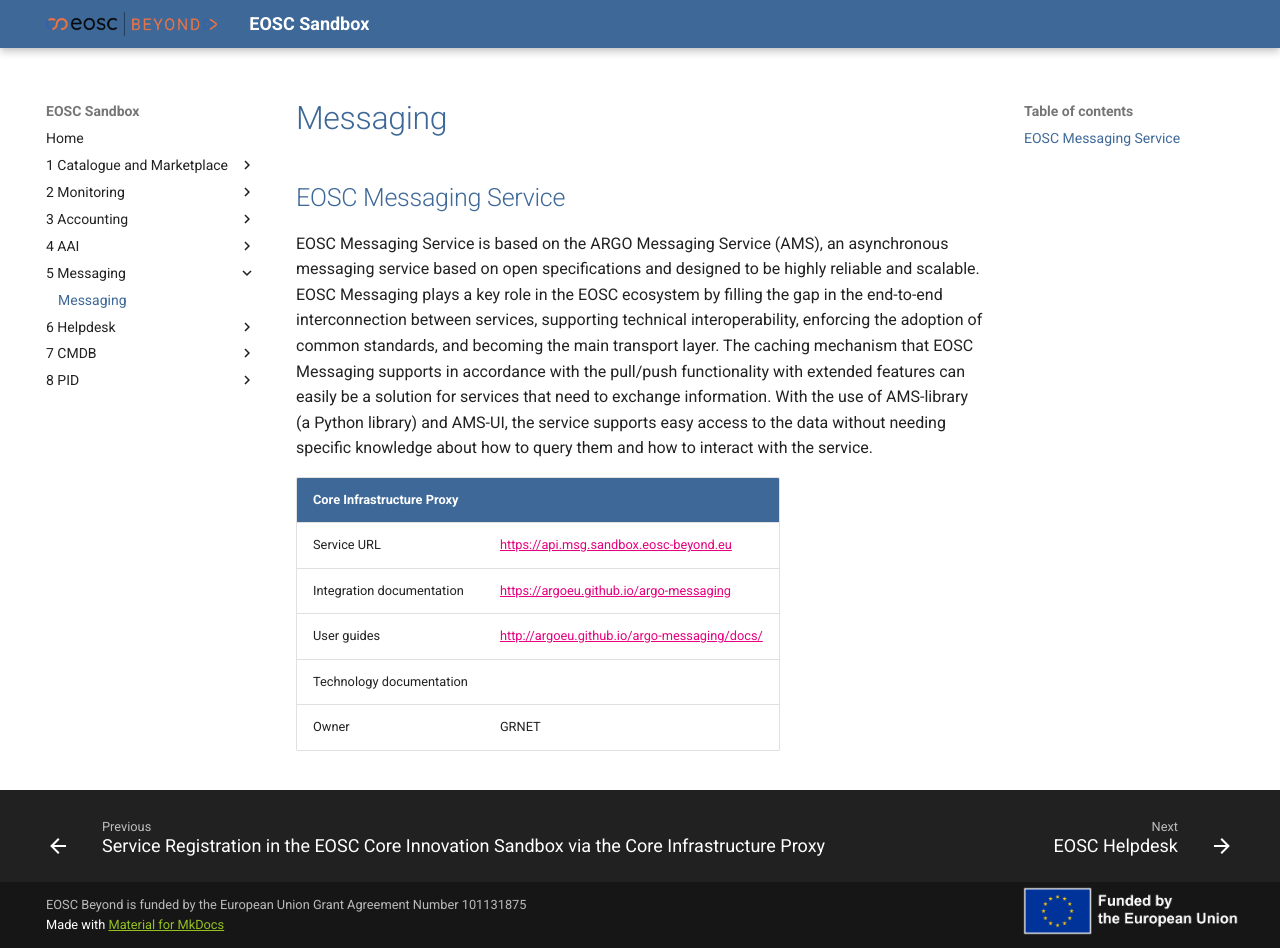
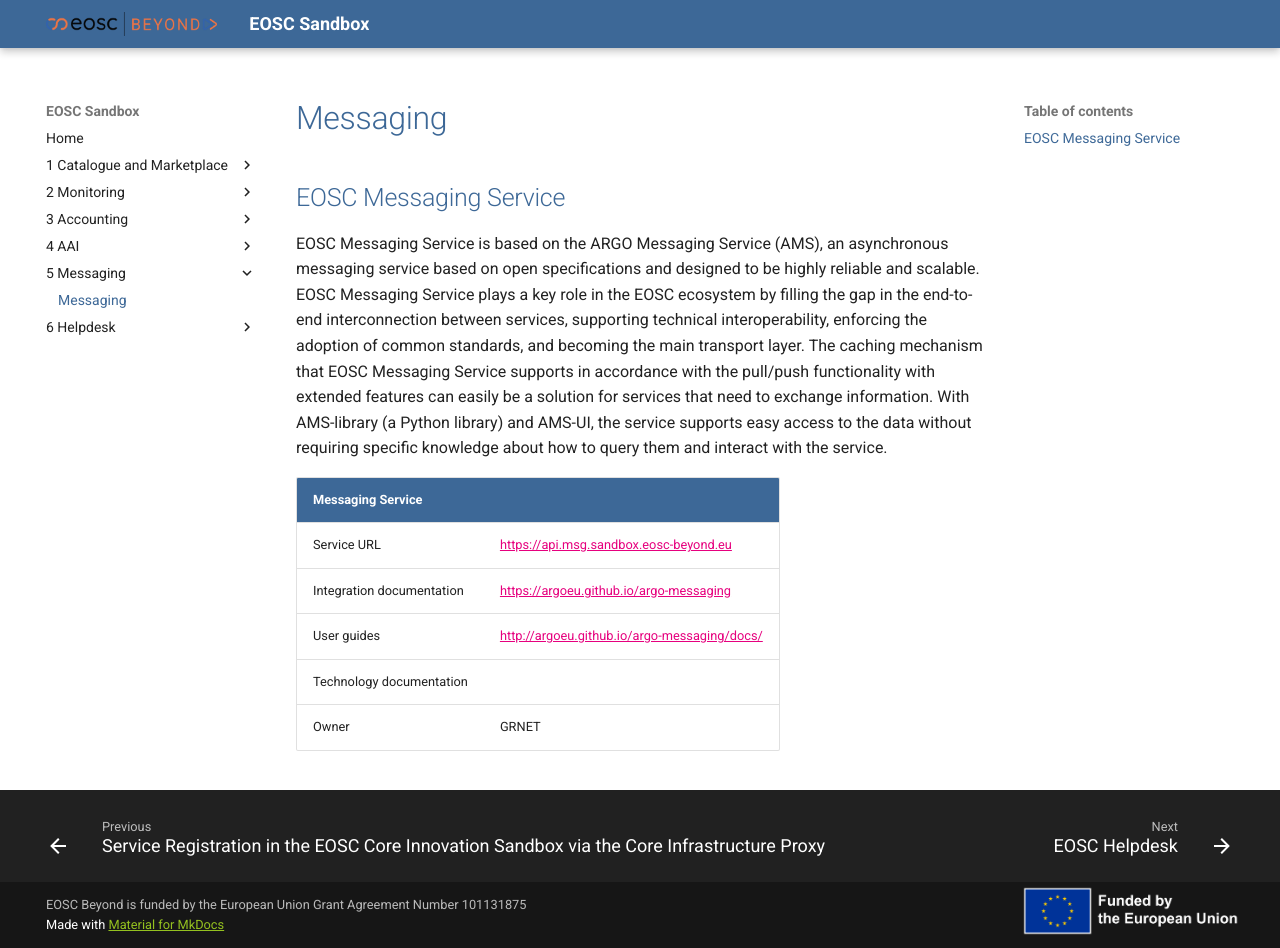
Before and after one commit to eosc-beyond-sandbox/eosc-sandbox, an MkDocs documentation site: the page built from resources/5 Messaging/Messaging.md, in a window 1280 px wide and 948 px high. Built offline with MkDocs 1.6.1 and Material for MkDocs 9.7.7, drawn with Linux system fonts in a browser that asks for light colours.

Commit message:
Minor update

```diff
--- a/resources/5 Messaging/Messaging.md
+++ b/resources/5 Messaging/Messaging.md
@@ -2,9 +2,9 @@
 
 ## EOSC Messaging Service
 
-EOSC Messaging Service is based on the ARGO Messaging Service (AMS), an asynchronous messaging service based on open specifications and designed to be highly reliable and scalable. EOSC Messaging plays a key role in the EOSC ecosystem by filling the gap in the end-to-end interconnection between services, supporting technical interoperability, enforcing the adoption of common standards, and becoming the main transport layer. The caching mechanism that EOSC Messaging supports in accordance with the pull/push functionality with extended features can easily be a solution for services that need to exchange information. With the use of AMS-library (a Python library) and AMS-UI, the service supports easy access to the data without needing specific knowledge about how to query them and how to interact with the service.
+EOSC Messaging Service is based on the ARGO Messaging Service (AMS), an asynchronous messaging service based on open specifications and designed to be highly reliable and scalable. EOSC Messaging Service plays a key role in the EOSC ecosystem by filling the gap in the end-to-end interconnection between services, supporting technical interoperability, enforcing the adoption of common standards, and becoming the main transport layer. The caching mechanism that EOSC Messaging Service supports in accordance with the pull/push functionality with extended features can easily be a solution for services that need to exchange information. With AMS-library (a Python library) and AMS-UI, the service supports easy access to the data without requiring specific knowledge about how to query them and interact with the service.
 
-| Core Infrastructure Proxy |                                                |
+| Messaging Service         |                                                |
 | :------------------------ | :--------------------------------------------- |
 | Service URL               | <https://api.msg.sandbox.eosc-beyond.eu>       |
 | Integration documentation | <https://argoeu.github.io/argo-messaging>      |
```
Also changed, not shown: resources/6 Helpdesk/EOSC Helpdesk.md (+7 -7 lines), resources/7 CMDB/CMDB.md (deleted, +0 -2 lines), resources/8 PID/PID.md (deleted, +0 -5 lines).
